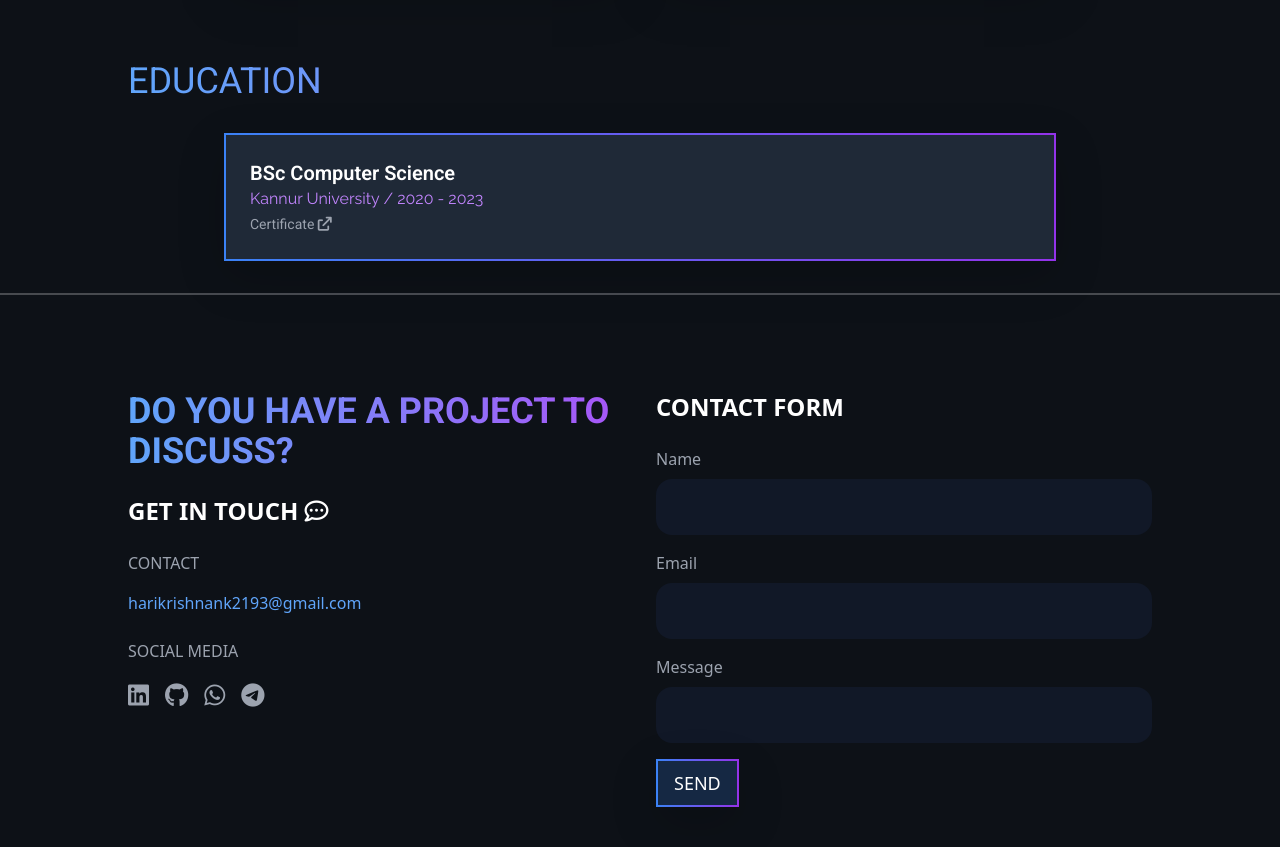
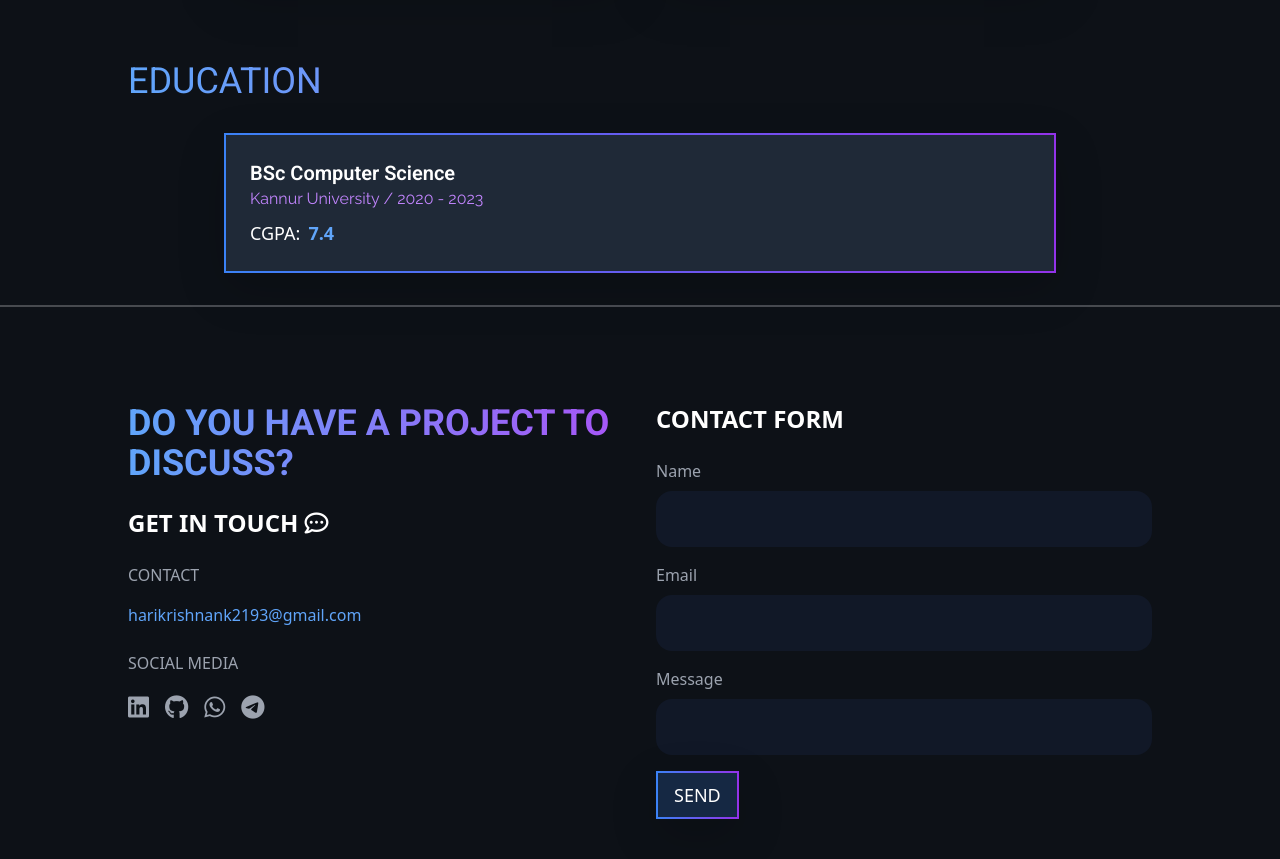
Before and after one commit to harikrishnan2193/hari_portfolio, a React (Vite) app: page / in a window 1280 px wide. Shown: the part 5180-6039 px from the top of the page. Built offline with nearby package versions, Linux system fonts and the light colour scheme.

Commit message:
update education section

```diff
--- a/src/components/Experience.jsx
+++ b/src/components/Experience.jsx
@@ -61,14 +61,17 @@ function Experience() {
         EDUCATION
       </h2>
       <div className="mt-8 xl:px-24">
-        <div className="bg-gray-800 p-6 shadow-lg border-2.5 border-gradient">
+        <div className="bg-gray-800 p-6 shadow-lg border-2.5 border-gradient rounded-lg">
           <h3 className="text-xl font-semibold font-roboto text-white">BSc Computer Science</h3>
           <p className="text-purple-400 font-raleway">Kannur University / 2020 - 2023</p>
-          <a href='https://drive.google.com/file/d/1jDQLp7XB4qf5HNXxKT5zzUfuX0qMGIGG/view?usp=drive_link' target="_blank" rel="noopener noreferrer" className="text-gray-400 hover:text-white mt-2 font-roboto text-sm">
-            Certificate <i className="fa-solid fa-arrow-up-right-from-square"></i>
-          </a>
+
+          <div className="mt-2 flex items-center space-x-2">
+            <span className="text-white font-medium text-lg">CGPA:</span>
+            <span className="text-blue-400 font-bold text-lg">7.4</span>
+          </div>
         </div>
       </div>
+
     </div>
   );
 }
```
